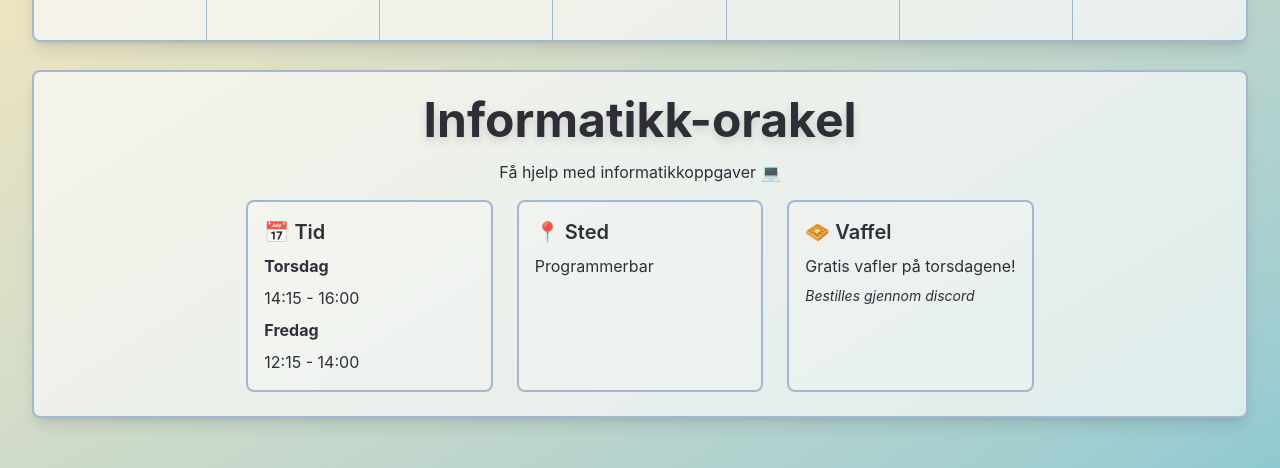
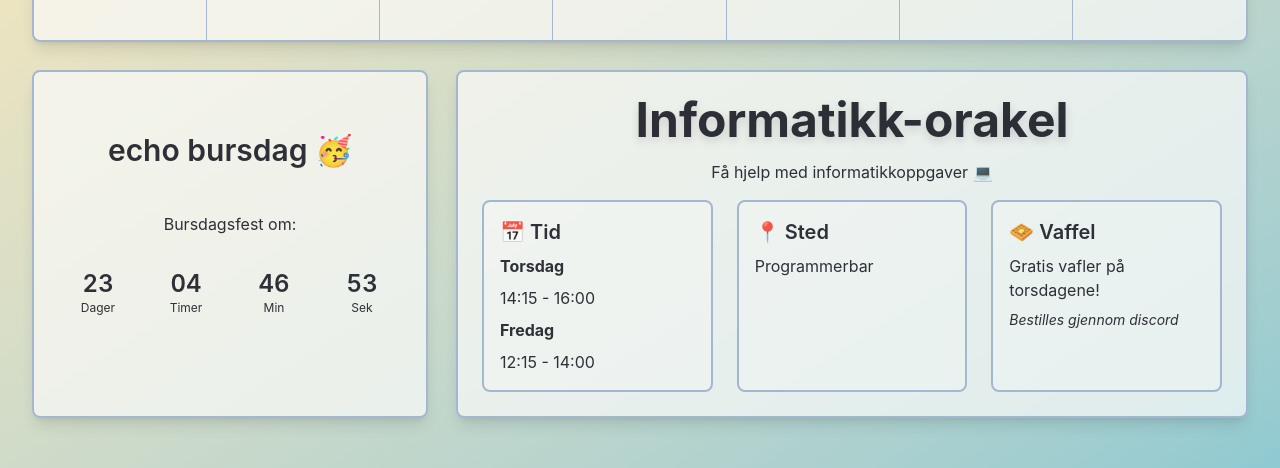
Before and after one commit to echo-webkom/echo-screen, a React (Vite) app: page / in a window 1280 px wide. Shown: the part 290-758 px from the top of the page. Built offline with nearby package versions, Linux system fonts and the light colour scheme; no server answers.

Commit message:
bday countdown (#58)
* bday countdown

* calendar screen

```diff
--- /dev/null
+++ b/src/components/birthday-countdown.tsx
@@ -0,0 +1,61 @@
+"use client";
+import { useEffect, useMemo, useState } from "react";
+
+export default function BdayCountDown() {
+  const [now, setNow] = useState(new Date());
+
+  useEffect(() => {
+    const id = setInterval(() => setNow(new Date()), 1000);
+    return () => clearInterval(id);
+  }, []);
+
+  const target = useMemo(() => {
+    const year = now.getFullYear();
+    let t = new Date(year, 10 /* Nov */, 7, 21, 0, 0);
+    if (now > t) t = new Date(year + 1, 10, 7, 21, 0, 0);
+    return t;
+  }, [now]);
+
+  const isBirthdayToday = now.getMonth() === 10 && now.getDate() === 7;
+
+  const diff = Math.max(0, target.getTime() - now.getTime());
+
+  const days = Math.floor(diff / (1000 * 60 * 60 * 24));
+  const hours = Math.floor((diff % (1000 * 60 * 60 * 24)) / (1000 * 60 * 60));
+  const minutes = Math.floor((diff % (1000 * 60 * 60)) / (1000 * 60));
+  const seconds = Math.floor((diff % (1000 * 60)) / 1000);
+
+  const pad = (n: number) => String(n).padStart(2, "0");
+
+  if (isBirthdayToday) {
+    return (
+        <div className="text-center flex w-100 flex-col justify-center items-center rounded-lg mb-1 pb-20 px-10 py-10 bg-background/70 border-2 shadow-lg">
+            <h1 className="font-semibold text-5xl pb-7">echo</h1>
+            <p className="text-2xl">Gratulerer med dagen!</p>
+            <p className="text-2xl">🥳🎉</p>
+        </div>
+    );
+  }
+
+   return (
+    <div className="text-center flex-auto rounded-lg px-10 py-10 bg-background/70 border-2 shadow-lg">
+      <h1 className="font-semibold text-3xl mt-5 pb-10 h-20">echo bursdag 🥳</h1>
+      <p className="pb-3 h-14">Bursdagsfest om:</p>
+      <div className="flex justify-center gap-8 sm:gap-10">
+        <TimeBox label="Dager" value={days} />
+        <TimeBox label="Timer" value={hours} pad />
+        <TimeBox label="Min" value={minutes} pad />
+        <TimeBox label="Sek" value={seconds} pad />
+      </div>
+    </div>
+  );
+
+  function TimeBox({ label, value, pad: doPad = false }: { label: string; value: number; pad?: boolean }) {
+    return (
+      <div className="flex flex-col items-center w-12">
+        <span className="font-semibold text-2xl tabular-nums">{doPad ? pad(value) : value}</span>
+        <span className="text-xs">{label}</span>
+      </div>
+    );
+  }
+}
--- a/src/pages/calendar-screen.tsx
+++ b/src/pages/calendar-screen.tsx
@@ -1,4 +1,4 @@
-import BedpressCountDown from "../components/bedpress-count-down";
+import BdayCountDown from "../components/birthday-countdown";
 import Calendar from "../components/calendar";
 import { Orakel } from "../components/orakel";
 import TodaysBirthdays from "../components/todays-birthdays";
@@ -8,7 +8,7 @@ export const CalendarScreen = () => {
     <div className="w-full h-full flex flex-col gap-7">
       <Calendar />
       <div className="flex gap-7">
-        <BedpressCountDown />
+        <BdayCountDown />
         <Orakel />
         <TodaysBirthdays />
       </div>
```
